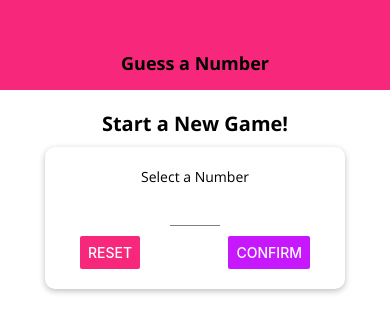
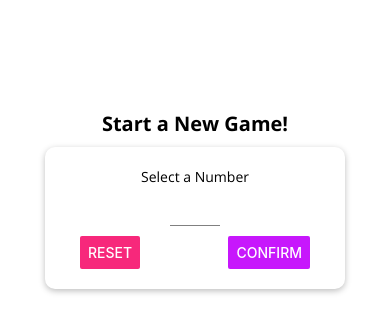
Before and after one commit to mo-amininasab/RN-guess-number, a React Native app: screen / in a window 390 px wide. Shown: the top 332 px of the page. Built offline with nearby package versions, Linux system fonts and the light colour scheme.

Commit message:
Header different style based on OS

```diff
--- a/components/Header.jsx
+++ b/components/Header.jsx
@@ -1,5 +1,5 @@
 import React from 'react';
-import { StyleSheet, View } from 'react-native';
+import { StyleSheet, View, Platform } from 'react-native';
 
 import { colors } from '../constants/colors';
 
@@ -8,7 +8,7 @@
 const Header = ({ title }) => {
   return (
     <View style={styles.header}>
-      <TitleText>{title}</TitleText>
+      <TitleText style={styles.title}>{title}</TitleText>
     </View>
   );
 };
@@ -20,13 +20,13 @@
     width: '100%',
     height: 90,
     paddingTop: 36,
-    backgroundColor: colors.primary,
+    backgroundColor: Platform.OS === 'android' ? colors.primary : 'white',
     alignItems: 'center',
     justifyContent: 'center',
+    borderBottomColor: Platform.OS === 'ios' ? '#ccc' : 'transparent',
+    borderBottomWidth: Platform.OS === 'ios' ? 1 : 0,
   },
-  headerTitle: {
-    color: 'black',
-    fontSize: 18,
-    fontFamily: 'open-sans-bold',
+  title: {
+    color: Platform.OS === 'ios' ? colors.primary : 'white',
   },
 });
```
